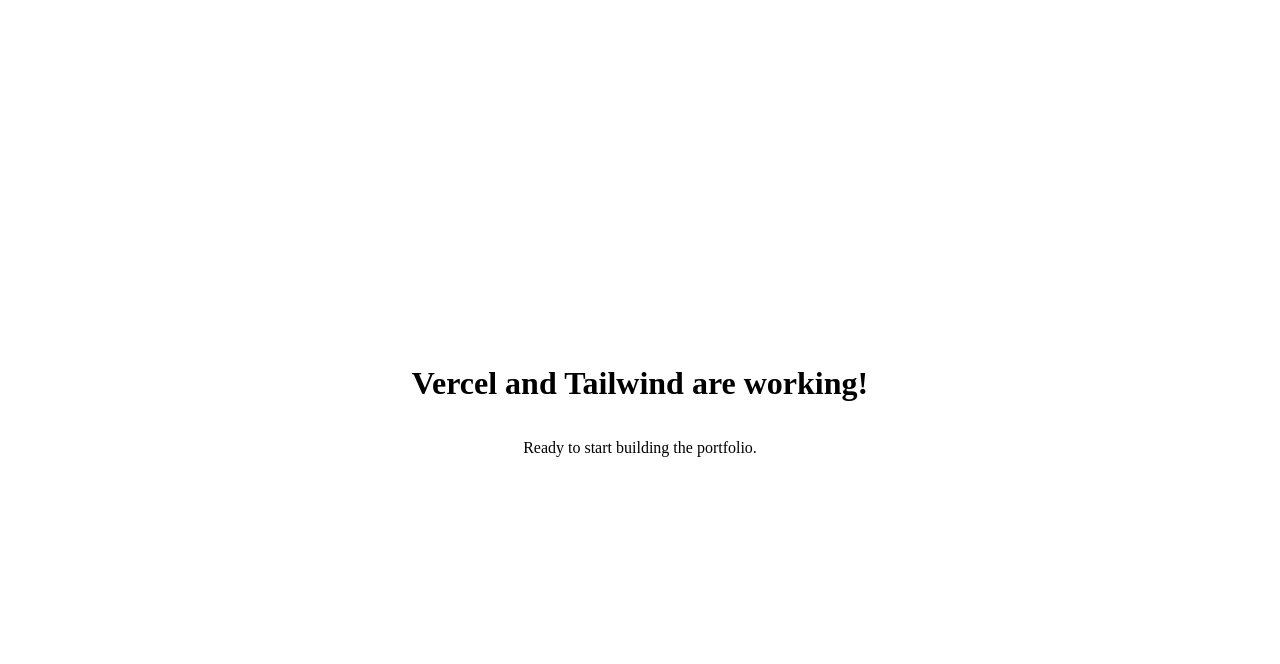
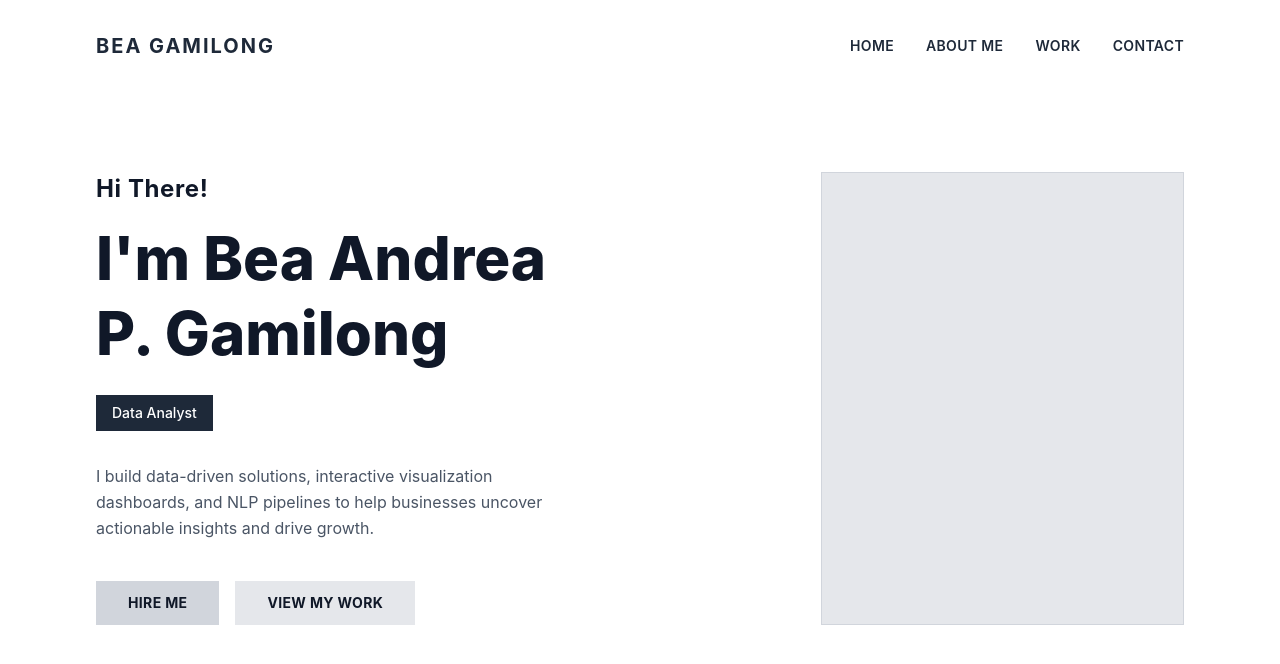
Before and after one commit to beaandrea/data-portfolio, a React (Vite) app: page / in a window 1280 px wide. Shown: the top 664 px of the page. Built offline with nearby package versions, Linux system fonts and the light colour scheme.

Commit message:
Added Navbar and Hero

```diff
--- a/src/App.jsx
+++ b/src/App.jsx
@@ -1,12 +1,12 @@
+import Navbar from './components/Navbar'
+import Hero from './components/Hero'
+import "tailwindcss";
+
 function App() {
   return (
-    <div className="min-h-screen bg-gray-100 flex flex-col items-center justify-center">
-      <h1 className="text-4xl font-bold text-blue-600 mb-4">
-        Vercel and Tailwind are working!
-      </h1>
-      <p className="text-gray-600">
-        Ready to start building the portfolio.
-      </p>
+    <div className="min-h-screen bg-white font-sans">
+      <Navbar />
+      <Hero />
     </div>
   )
 }
--- /dev/null
+++ b/src/components/Hero.jsx
@@ -0,0 +1,39 @@
+export default function Hero() {
+  return (
+    <section id="home" className="flex flex-col-reverse md:flex-row items-center justify-between px-10 md:px-24 py-20 bg-white">
+
+      {/* Left Column: Text & Buttons */}
+      <div className="md:w-1/2 flex flex-col gap-4 mt-10 md:mt-0">
+        <h2 className="text-2xl font-bold text-gray-900 tracking-wide">Hi There!</h2>
+        <h1 className="text-5xl md:text-6xl font-extrabold text-gray-900 leading-tight">
+          I'm Bea Andrea<br />P. Gamilong
+        </h1>
+
+        {/* The dark accent badge from your wireframe */}
+        <div className="inline-block bg-gray-800 text-white px-4 py-2 mt-2 mb-4 w-max text-sm font-medium">
+          Data Analyst
+        </div>
+
+        <p className="text-gray-600 leading-relaxed max-w-md">
+          I build data-driven solutions, interactive visualization dashboards, and NLP pipelines to help businesses uncover actionable insights and drive growth.
+        </p>
+
+        {/* Buttons matching the wireframe */}
+        <div className="flex gap-4 mt-6">
+          <button className="bg-gray-300 hover:bg-gray-400 text-gray-900 px-8 py-3 font-bold text-sm tracking-wide transition">
+            HIRE ME
+          </button>
+          <button className="bg-gray-200 hover:bg-gray-300 text-gray-900 px-8 py-3 font-bold text-sm tracking-wide transition">
+            VIEW MY WORK
+          </button>
+        </div>
+      </div>
+
+      {/* Right Column: Image Placeholder */}
+      <div className="md:w-1/3 bg-gray-200 w-full aspect-[4/5] border border-gray-300">
+        {/* We will swap this gray box for your actual photo later! */}
+      </div>
+
+    </section>
+  )
+}
--- /dev/null
+++ b/src/components/Navbar.jsx
@@ -0,0 +1,15 @@
+export default function Navbar() {
+  return (
+    <nav className="w-full flex justify-between items-center py-8 px-10 md:px-24 bg-white text-gray-800">
+      <div className="font-bold text-xl tracking-widest uppercase">
+        Bea Gamilong
+      </div>
+      <div className="hidden md:flex gap-8 text-sm font-semibold tracking-wide">
+        <a href="#home" className="hover:text-gray-500 transition">HOME</a>
+        <a href="#about" className="hover:text-gray-500 transition">ABOUT ME</a>
+        <a href="#work" className="hover:text-gray-500 transition">WORK</a>
+        <a href="#contact" className="hover:text-gray-500 transition">CONTACT</a>
+      </div>
+    </nav>
+  )
+}
--- a/src/index.css
+++ b/src/index.css
@@ -1,3 +1,4 @@
+@import "tailwindcss";
 @tailwind base;
 @tailwind components;
 @tailwind utilities;
```
